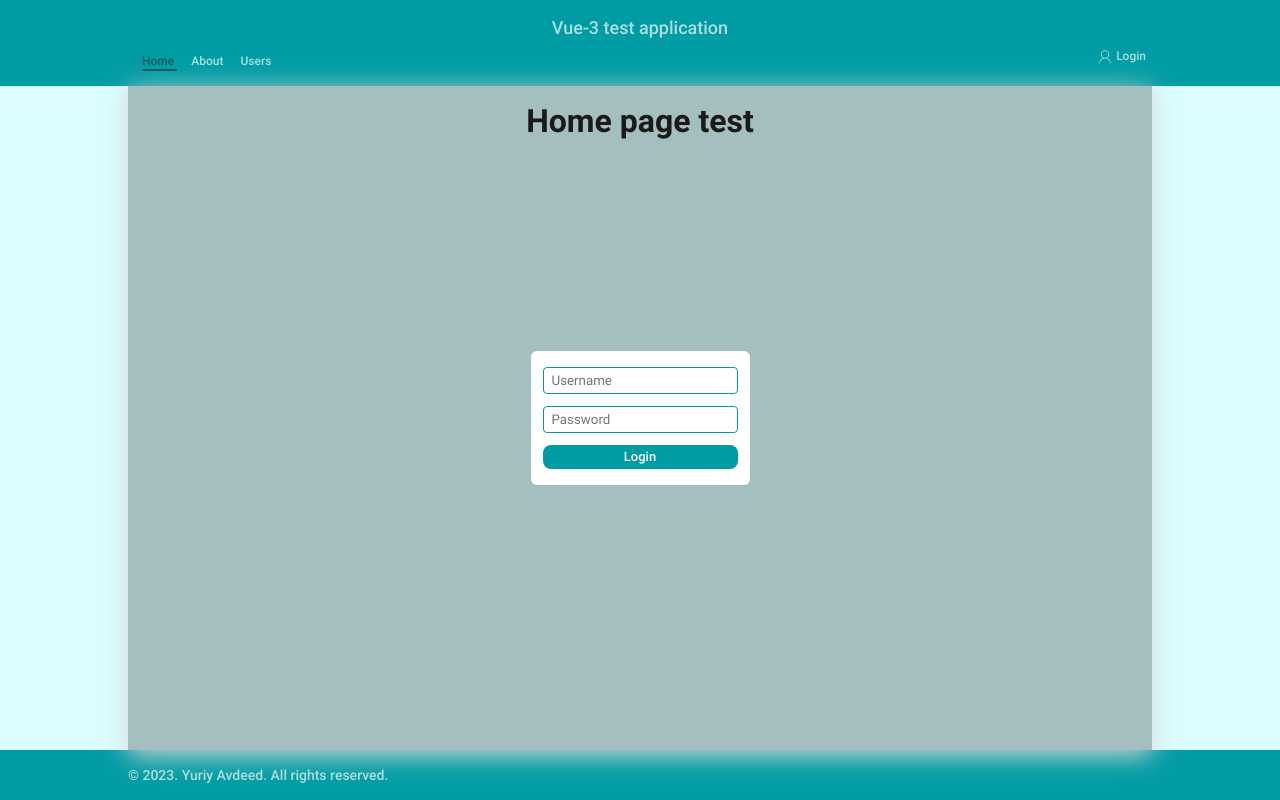
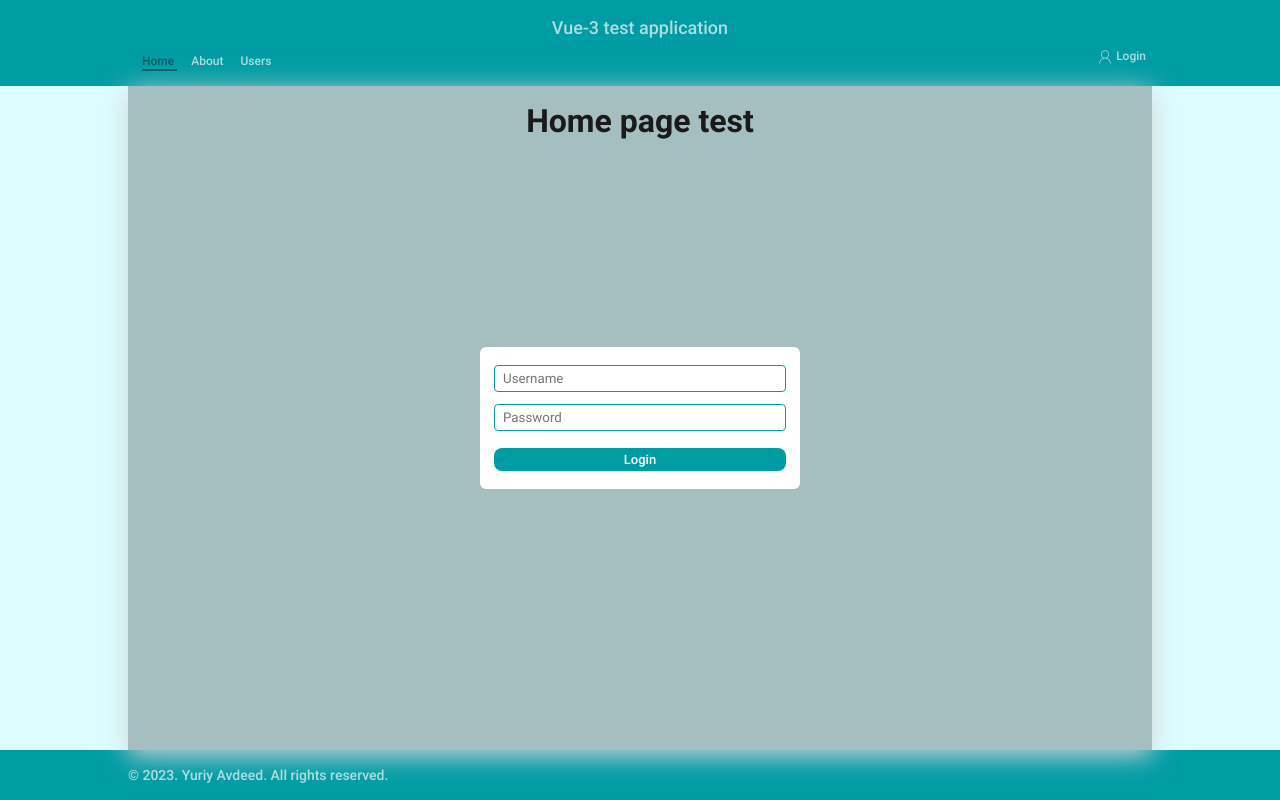
Before and after one commit to yuriy-avdeev/light-users-system, a Vue app: page / in a window 1280 px wide. Both pictures are taken after a click on the button "Login". Built offline with nearby package versions, Linux system fonts and the light colour scheme.

Commit message:
feat: add login form store

```diff
--- a/src/components/AppHeader.vue
+++ b/src/components/AppHeader.vue
@@ -2,6 +2,7 @@
 import { computed } from 'vue';
 import { RouterLink, useRouter } from 'vue-router';
 import { useUserStore } from '@/stores/user';
+import { useLoginFormStore } from '@/stores/loginForm';
 
 const props = defineProps({
   title: {
@@ -12,17 +13,18 @@ const props = defineProps({
 
 const router = useRouter();
 const userStore = useUserStore();
+const loginFormStore = useLoginFormStore();
 
 const buttonText = computed(() => {
   return userStore.isAuthenticated ? 'Logout' : 'Login';
 })
 
 const handleLoginButton = () => {
+  router.push('/');
   if (userStore.isAuthenticated) {
     userStore.logout();
-    router.push('/');
   } else {
-    // TODO - open popup on home page ('/') with login form
+    loginFormStore.openLoginForm();
   }
 }
 </script>
--- a/src/components/LoginForm.vue
+++ b/src/components/LoginForm.vue
@@ -4,7 +4,7 @@ import { useUserStore } from '@/stores/user';
 import { useRouter } from 'vue-router';
 
 const props = defineProps({
-    redirectedFrom: {
+    nextPage: {
         type: String,
         default: null,
     },
@@ -18,10 +18,10 @@ const password = ref('');
 const performLogin = () => {
     // TODO - split login for user and for admin
     const isAuth = userStore.login(login.value, password.value);
-    // TODO - add logic if !redirectedFrom
     if (isAuth) {
-        router.push(props.redirectedFrom);
-    } else {
+        router.push(props.nextPage);
+    }
+    if (!isAuth) {
         // TODO - add some user notification
     }
 };
@@ -57,7 +57,9 @@ const performLogin = () => {
 
 <style scoped>
 .login-form {
-    padding: 16px 12px;
+    width: calc(100% - 30px);
+    max-width: 320px;
+    padding: 18px 14px;
     display: flex;
     flex-direction: column;
     gap: 12px;
@@ -85,6 +87,7 @@ const performLogin = () => {
     border-radius: 8px;
     border: none;
     background-color: var(--color-background-secondary);
+    margin-top: 5px;
     padding: 4px;
     cursor: pointer;
     font: 500 13px/1.2 var(--main-font);
--- a/src/components/PopupWrapper.vue
+++ b/src/components/PopupWrapper.vue
@@ -1,27 +1,17 @@
-<script setup lang="ts">
-//
-</script>
-
 <template>
     <div class="popup">
-        <div class="popup__content-container">
-            <slot></slot>
-        </div>
+        <slot></slot>
     </div>
 </template>
 
 <style scoped>
 .popup {
+    padding: 0 10px;
     position: absolute;
     inset: 0;
     background-color: rgba(0, 0, 0, 0.25);
     display: flex;
     justify-content: center;
     align-items: center;
-    padding: 0 10px;
-}
-
-.popup__content-container {
-    /*  */
 }
 </style>
--- a/src/middlewares/user.ts
+++ b/src/middlewares/user.ts
@@ -1,5 +1,6 @@
 import type { RouteLocationNormalized } from 'vue-router';
 import { useUserStore } from '@/stores/user';
+import { useLoginFormStore } from '@/stores/loginForm';
 
 export const validateId = (to: RouteLocationNormalized) => {
   const userStore = useUserStore();
@@ -16,10 +17,15 @@ export const validateAuth = (to: RouteLocationNormalized) => {
   if (userStore.isAuthenticated) {
     return true;
   }
+
   const isHomePage = to.path === '/';
   const isNotFoundPage = to.matched[0].path === '/:pathMatch(.*)*';
   if (isHomePage || isNotFoundPage) {
     return true;
   }
-  return { path: '/', query: { fromProtectedRoute: 'true' } };
+
+  const loginFormStore = useLoginFormStore();
+  loginFormStore.defineNextPage(to.path);
+  loginFormStore.openLoginForm();
+  return { path: '/' };
 };
--- a/src/pages/HomePage.vue
+++ b/src/pages/HomePage.vue
@@ -1,43 +1,19 @@
 <script setup lang="ts">
-import { ref, onMounted } from 'vue';
-import { useRouter } from 'vue-router';
-import { useUserStore } from '@/stores/user';
+import { useLoginFormStore } from '@/stores/loginForm';
 import PopupWrapper from '@/components/PopupWrapper.vue';
 import LoginForm from '@/components/LoginForm.vue';
 
-const props = defineProps({
-  redirectedFrom: {
-    type: String,
-    default: null,
-  },
-});
-
-const router = useRouter();
-const userStore = useUserStore();
-const showLoginPopup = ref(false);
-
-onMounted(() => {
-  const fromProtectedRoute = router.currentRoute.value.query.fromProtectedRoute;
-  if (fromProtectedRoute && !userStore.isAuthenticated) {
-    showLoginPopup.value = true;
-  }
-});
-
-// const openLoginPopup = () => {
-//   showLoginPopup.value = true;
-// };
-
-// const closeLoginPopup = () => {
-//   showLoginPopup.value = false;
-// };
+const loginFormStore = useLoginFormStore();
 </script>
 
 <template>
   <div class="home-page">
     <h1 class="home-page__title">Home page test</h1>
-
-    <PopupWrapper>
-      <LoginForm :redirected-from="props.redirectedFrom" />
+    <PopupWrapper
+      v-if="loginFormStore.showForm"
+      @click.self="loginFormStore.closeLoginForm()"
+    >
+      <LoginForm :next-page="loginFormStore.nextPage" />
     </PopupWrapper>
   </div>
 </template>
--- a/src/router/index.ts
+++ b/src/router/index.ts
@@ -9,10 +9,6 @@ const router = createRouter({
     {
       path: '/',
       component: HomePage,
-      // pass a prop - to continue going to a page after login
-      props: (route) => ({
-        redirectedFrom: route.redirectedFrom?.path,
-      }),
     },
 
     {
--- /dev/null
+++ b/src/stores/loginForm.ts
@@ -0,0 +1,21 @@
+import { defineStore } from 'pinia';
+import { ref } from 'vue';
+
+export const useLoginFormStore = defineStore('loginForm', () => {
+  const showForm = ref(false);
+  const nextPage = ref('/');
+
+  const defineNextPage = (payload: string) => {
+    nextPage.value = payload;
+  };
+
+  const openLoginForm = () => {
+    showForm.value = true;
+  };
+
+  const closeLoginForm = () => {
+    showForm.value = false;
+  };
+
+  return { showForm, nextPage, openLoginForm, closeLoginForm, defineNextPage };
+});
--- a/src/stores/user.ts
+++ b/src/stores/user.ts
@@ -1,6 +1,6 @@
-// store/user.ts
 import { defineStore } from 'pinia';
 import { ref, computed } from 'vue';
+import { useLoginFormStore } from './loginForm';
 
 interface User {
   login: string;
@@ -11,8 +11,8 @@ interface User {
 }
 
 export const useUserStore = defineStore('user', () => {
+  const loginFormStore = useLoginFormStore();
   const auth = ref(false);
-
   // 'user' is a ref that can hold or User or null, initial value is set to null
   const user = ref<User | null>(null);
 
@@ -39,13 +39,18 @@ export const useUserStore = defineStore('user', () => {
   const isAuthenticated = computed(() => auth.value);
 
   const login = (login: string, password: string): boolean => {
+    const trimmedLogin = login.trim();
+    const trimmedPassword = password.trim();
     const isAdmin =
-      login === import.meta.env.VITE_ADMIN_LOGIN &&
-      password === import.meta.env.VITE_ADMIN_PASSWORD;
+      trimmedLogin === import.meta.env.VITE_ADMIN_LOGIN &&
+      trimmedPassword === import.meta.env.VITE_ADMIN_PASSWORD;
 
     if (isAdmin) {
       user.value = users.value[0]; // mock action
       auth.value = true;
+      loginFormStore.closeLoginForm();
+    } else {
+      // user notification
     }
     return auth.value;
 
```
